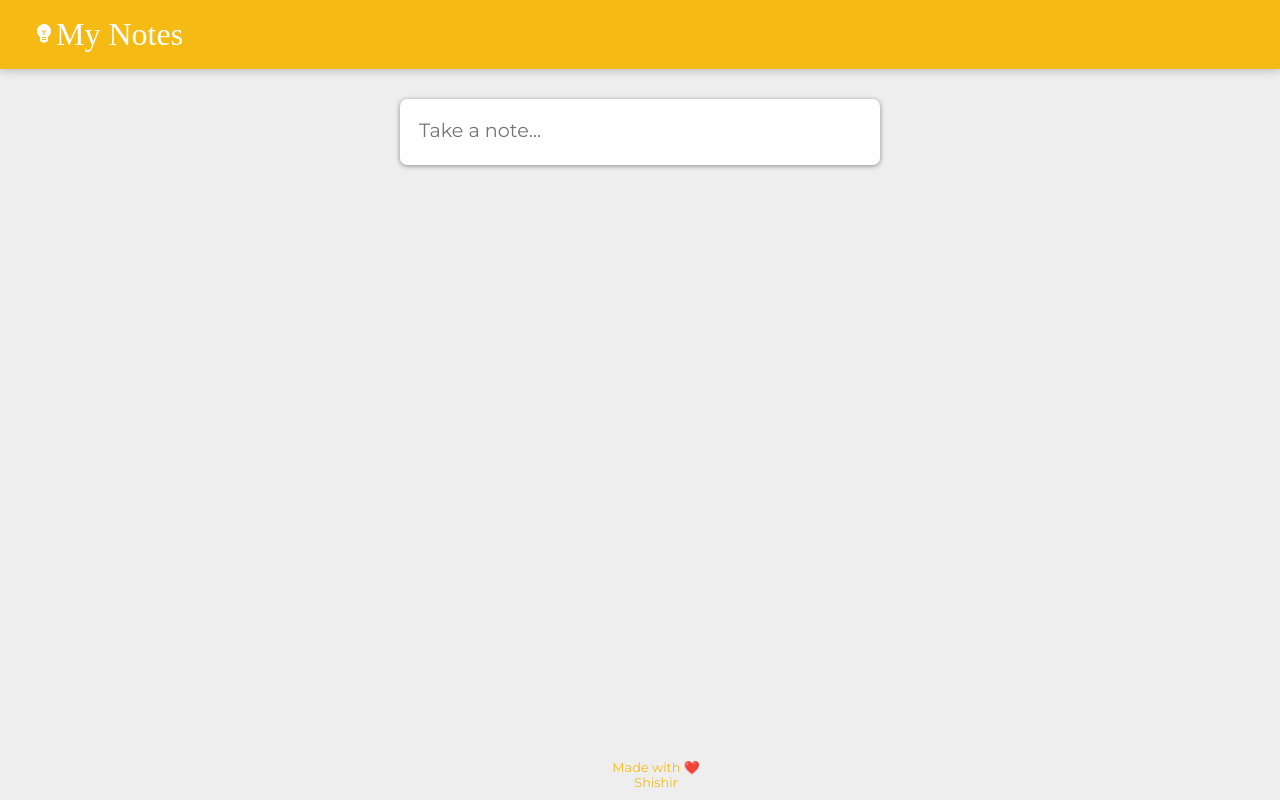
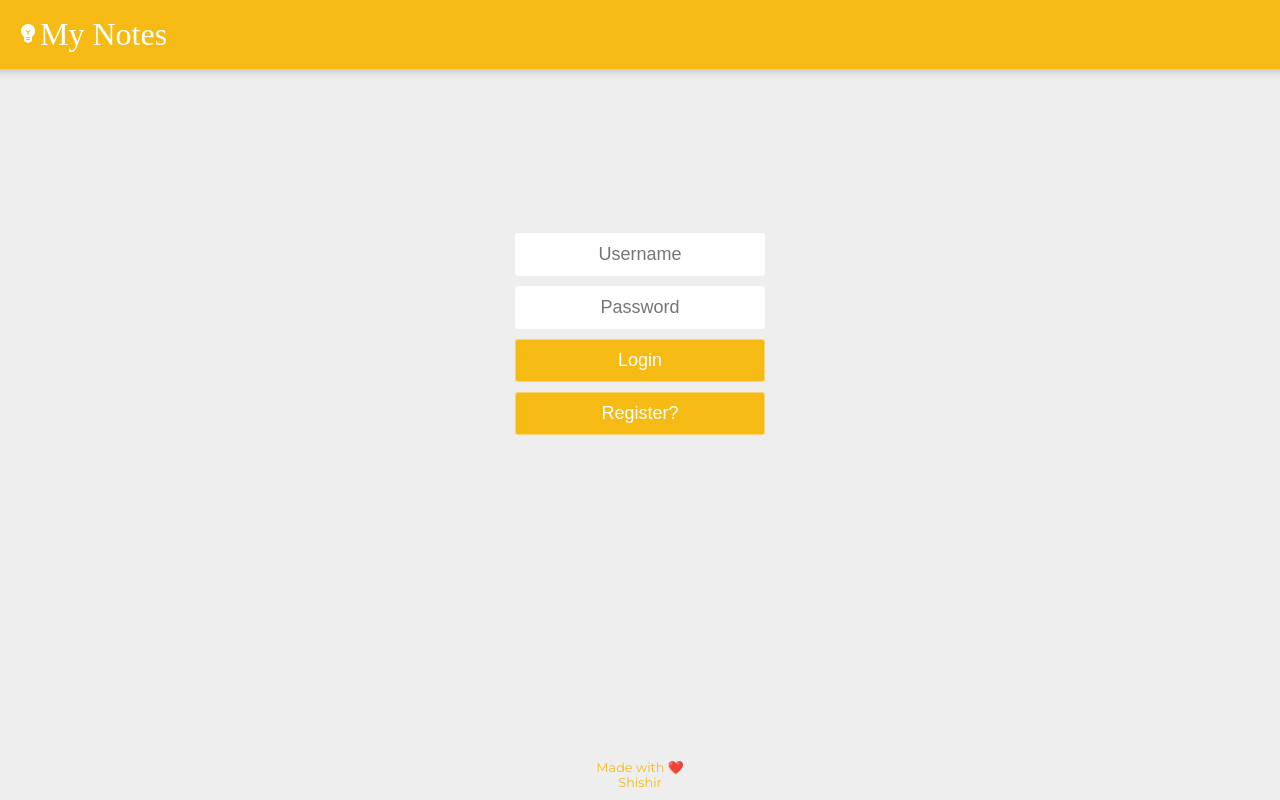
Before and after one commit to shishirchulliyil/my-notes-app, a React (Create React App) app: page /login in a window 1280 px wide. Built offline with nearby package versions, Linux system fonts and the light colour scheme; a web font is replaced by a local one.

Commit message:
Added Login Page

```diff
--- a/public/styles.css
+++ b/public/styles.css
@@ -8,7 +8,6 @@ html {
 }
 body {
   background: #eee;
-  padding: 0 16px;
 }
 
 header {
@@ -24,6 +23,43 @@ header h1 {
   font-weight: 200;
 }
 
+.container {
+  margin: 5% auto;
+  padding: 80px 0;
+  text-align: center;
+}
+
+form {
+  padding: 20px 0;
+}
+
+form input {
+  width: 250px;
+  border-radius: 3px;
+  margin: 0 auto 10px auto;
+  padding: 10px 15px;
+  text-align: center;
+  font-size: 18px;
+  display: block;
+  border: 1px solid rgba(252, 252, 252, 0.4);
+  color: white;
+  font-weight: 300;
+}
+
+form button {
+  width: 250px;
+  border-radius: 3px;
+  margin: 0 auto 10px auto;
+  padding: 10px 15px;
+  display: block;
+  text-align: center;
+  font-size: 18px;
+  border: 1px solid rgba(252, 252, 252, 0.4);
+  color: white;
+  background-color: #f5ba13;
+  font-weight: 300;
+}
+
 footer {
   position: absolute;
   text-align: center;
@@ -34,7 +70,7 @@ footer {
 
 footer p {
   color: #f5ba13;
-  font-size:0.8em;
+  font-size: 0.8em;
 }
 .note {
   background: #fff;
--- /dev/null
+++ b/src/components/Home.jsx
@@ -0,0 +1,16 @@
+import React from "react";
+import Login from "./Login";
+import Header from "./Header";
+import Footer from "./Footer";
+
+function Home() {
+  return (
+    <div>
+      <Header />
+      <Login />
+      <Footer />
+    </div>
+  );
+}
+
+export default Home;
--- /dev/null
+++ b/src/components/Login.jsx
@@ -0,0 +1,16 @@
+import React from "react";
+
+function Login() {
+  return (
+    <div class="container">
+      <form>
+        <input name="username" placeholder="Username" type="text"></input>
+        <input name="password" placeholder="Password" type="password"></input>
+        <button type="submit">Login</button>
+        <button type="submit">Register?</button>
+      </form>
+    </div>
+  );
+}
+
+export default Login;
--- a/src/index.js
+++ b/src/index.js
@@ -1,5 +1,5 @@
 import React from "react";
 import ReactDOM from "react-dom";
-import App from "./components/App";
+import Home from "./components/Home";
 
-ReactDOM.render(<App />, document.getElementById("root"));
+ReactDOM.render(<Home />, document.getElementById("root"));
```
Also changed, not shown: 1 other file (tests, documents, lock files or other folders).
